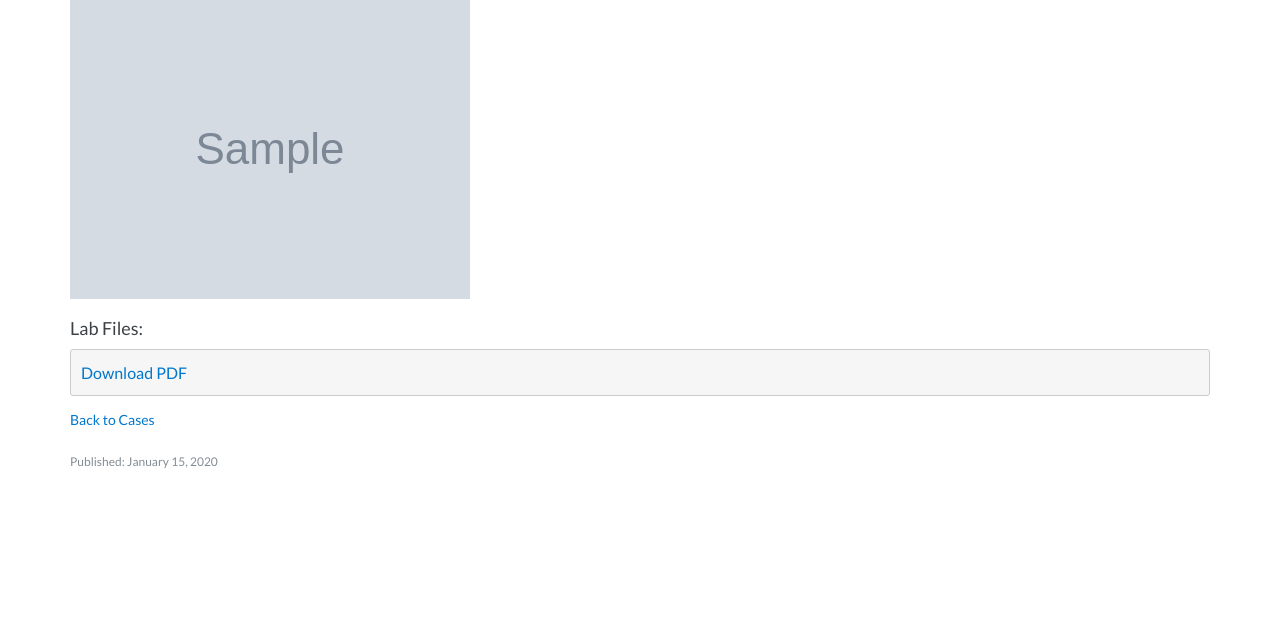
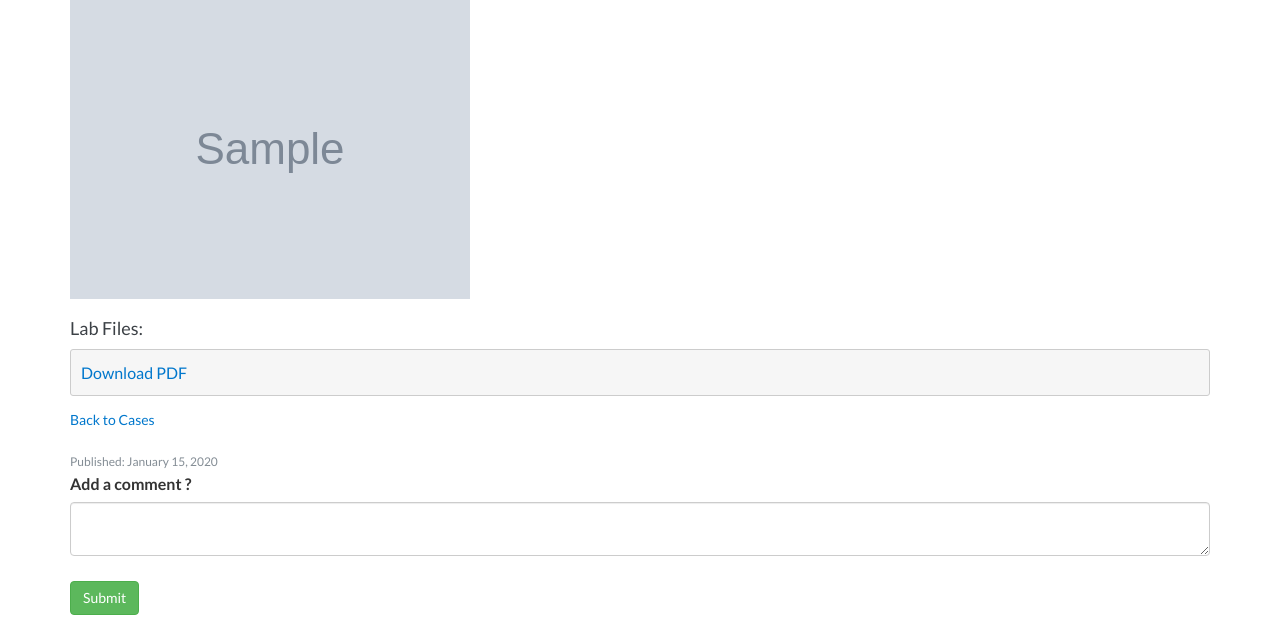
Before and after one commit to shazaaly/mediconsult, a Flask app: page /show_case/1 in a window 1280 px wide. Shown: the part 392-1033 px from the top of the page. Before the commit the page ends 863 px from the top, so only its background shows below. Run offline with Flask 3, Linux system fonts and the light colour scheme; tables that the repository leaves empty hold one stand-in row (Sample ...); some libraries are stand-ins or nearby versions.

Commit message:
comments form

```diff
--- a/app/models.py
+++ b/app/models.py
@@ -130,3 +130,10 @@ class Case(db.Model):
 
     def __repr__(self) -> str:
         return '<Case Title {} - chief_complaint {}>'.format(self.title, self.chief_complaint)
+
+    class Comment(db.Model):
+        id = db.Column(db.Integer, primary_key=True)
+        text = db.Column(db.Text)
+        timestamp = db.Column(db.DateTime, index=True, default=datetime.utcnow)
+        user_id = db.Column(db.Integer, db.ForeignKey('user.id'))
+        case_id = db.Column(db.Integer, db.ForeignKey('case.id'))
--- a/app/routes.py
+++ b/app/routes.py
@@ -1,6 +1,6 @@
 from flask import render_template, flash, redirect, url_for, request
 import os
-from forms import LoginForm, RegisterForm, CaseForm, EditProfileForm, EmptyForm, ResetPasswordRequestForm, ResetPasswordForm
+from forms import LoginForm, RegisterForm, CaseForm, EditProfileForm, EmptyForm, ResetPasswordRequestForm, ResetPasswordForm, CommentForm
 from app import login, db
 from app.models import User, Case
 from flask_login import current_user, login_user, logout_user, login_required
@@ -38,8 +38,9 @@ def explore():
 @app.route("/show_case/<case_id>")
 def show_case(case_id):
     case = Case.query.get_or_404(case_id)
+    form = CommentForm()
     if case:
-        return render_template('show_case.html', title=case.title, case=case)
+        return render_template('show_case.html', title=case.title, case=case, form=form)
 
 @login.user_loader
 def load_user(id):
--- a/app/templates/show_case.html
+++ b/app/templates/show_case.html
@@ -43,4 +43,16 @@
 <p><a class="case-back-link" href="{{ url_for('explore') }}">Back to Cases</a></p>
 <p class="case-date">Published: {{ case.timestamp.strftime('%B %d, %Y') }}</p>
 
+<div class="comment_form">
+  <form method="post">
+    <label for="comments">Add a comment ?</label>
+  {{ form.text(class="form-control") }}
+  <br>
+  <button type="submit" class="btn btn-success">Submit</button>
+
+
+  </form>
+  <br>
+</div>
+
 {% endblock %}
--- a/app/templates/submit_case.html
+++ b/app/templates/submit_case.html
@@ -42,4 +42,6 @@
     <button type="submit" class="btn btn-success">Submit</button>
   </form>
 
+
+
 {% endblock %}
--- a/app/templates/user.html
+++ b/app/templates/user.html
@@ -13,7 +13,7 @@
         <img src="{{ user.avatar(128) }}">
     </div>
     <div class="user-details">
-        <h1>User: {{ user.username }}</h1>
+        <h1>{{ user.username }}</h1>
         {% if user.bio %} <p> Bio: {{ user.bio }} </p> {% endif %}
         {% if user.medical_degree %} <p> Degree: {{ user.medical_degree }} </p> {% endif %}
         {% if user.speciality %} <p> Speciality: {{ user.speciality }}  </p>{% endif %}
--- a/forms.py
+++ b/forms.py
@@ -113,3 +113,7 @@ class ResetPasswordForm(FlaskForm):
     password2 = PasswordField(
         'Repeat Password', validators=[DataRequired(), EqualTo('password')])
     submit = SubmitField('Request Password Reset')
+
+class CommentForm(FlaskForm):
+    text = TextAreaField('Leave a comment', validators=[DataRequired()])
+    submit = SubmitField('Submit')
```
Also changed, not shown: app.db.
